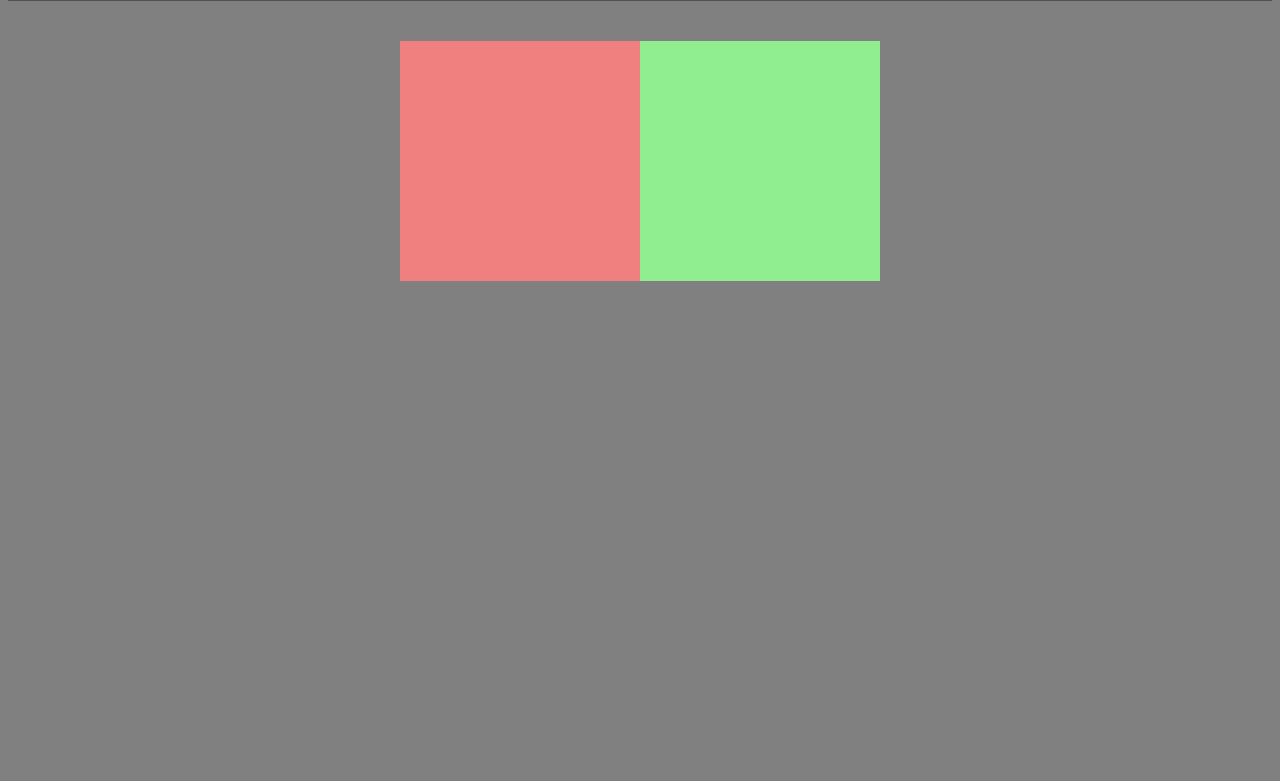
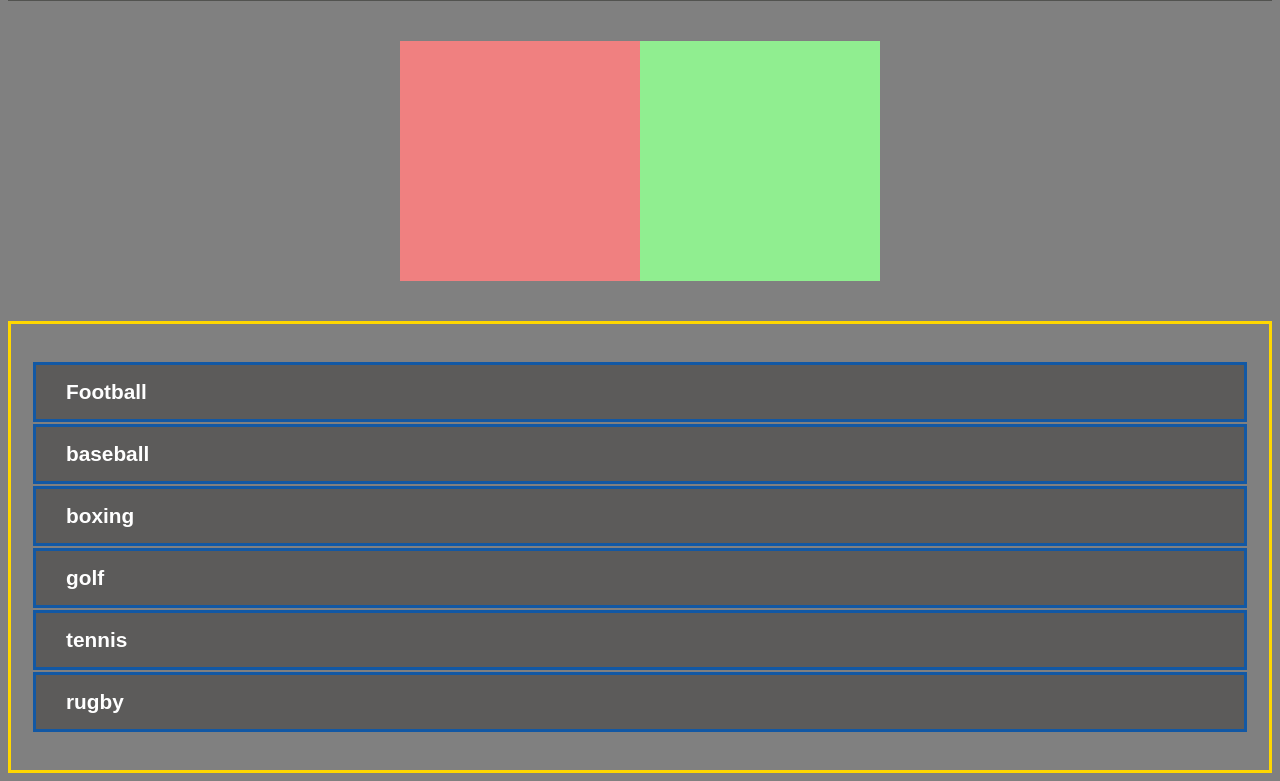
Before and after one commit to sainudheenp/js-learn, a website: page dom/index.html in a window 1280 px wide. Shown: the part 326-1107 px from the top of the page. Before the commit the page ends 800 px from the top, so only its background shows below. Drawn offline with Linux system fonts and the light colour scheme.

Commit message:
part 1 completed

```diff
--- a/dom/index.html
+++ b/dom/index.html
@@ -89,7 +89,7 @@
         }
 
         .none {
-            display:none;
+            display: none;
         }
     </style>
     <div class="hidden_reveal">
@@ -97,6 +97,60 @@
         <div class="reveal"></div>
     </div>
 
+    <style>
+        .delegation {
+            width: 100%;
+        }
+
+        .DP {
+            border: 3px solid gold;
+        }
+
+        .DP ul {
+            list-style: none;
+            padding: 20px;
+
+        }
+
+        .DP li {
+            font-weight: 600;
+            font-family: sans-serif;
+            font-size: 1.3rem;
+            padding: 15px 30px;
+            margin: 2px;
+            border: 3px solid rgb(18, 88, 164);
+            background-color: rgb(92, 91, 90);
+            color: white;
+        }
+    </style>
+
+    <div class="delegation">
+        <div class="DP">
+            <ul id="sports">
+                <li id="football" class="dpli">Football</li>
+                <li id="baseball" class="dpli">baseball</li>
+                <li id="boxing" class="dpli">boxing</li>
+                <li id="golf" class="dpli">golf</li>
+                <li id="tennis" class="dpli">tennis</li>
+            </ul>
+        </div>
+    </div>
+
+
+
+
+
+
+
+
+
+
+
+
+
+
+
+
 </body>
 <script src="/dom/script.js"></script>
 
--- a/dom/script.js
+++ b/dom/script.js
@@ -93,19 +93,55 @@ const hidden = document.querySelector('.hidden')
 hidden.addEventListener("click", () => {
   console.log('hidden clicked');
   chech()
-  })
+})
 let reveal = document.querySelector('.reveal')
 reveal.addEventListener("click", () => {
   console.log('reveal clicked');
   chech()
 })
 
-  // console.log(reveal)
-function chech(){
-  if (hidden.classList.contains('none')){
+// console.log(reveal)
+function chech() {
+  if (hidden.classList.contains('none')) {
     hidden.classList.remove('none')
   }
-  else{
+  else {
     hidden.classList.add('none')
   }
 }
+
+
+// delegation
+
+
+// document.querySelector('#football').addEventListener
+//   (
+//     'click', (e) => {
+//       console.log("football")
+//       const target = e.target;
+//       console.log(target)
+//       target.style.backgroundColor = 'green'
+//     }
+//   )
+
+document.querySelectorAll('.dpli').forEach(li => {
+  li.addEventListener(
+    'click', (e) => {
+      // console.log("li clicked")
+      target = e.target;
+      console.log(e.target.classList);
+      console.log(`${target.innerHTML} is clicked `)
+      console.log( target.style.backgroundColor  )
+      target.style.backgroundColor = 'green'
+    }
+  )
+}
+)
+
+const sports = document.querySelector("#sports")
+let Newsport = document.createElement('li')
+Newsport.innerHTML= 'rugby'
+Newsport.setAttribute('id','rugby')
+Newsport.setAttribute('class','dpli')
+
+sports.appendChild(Newsport)
```
